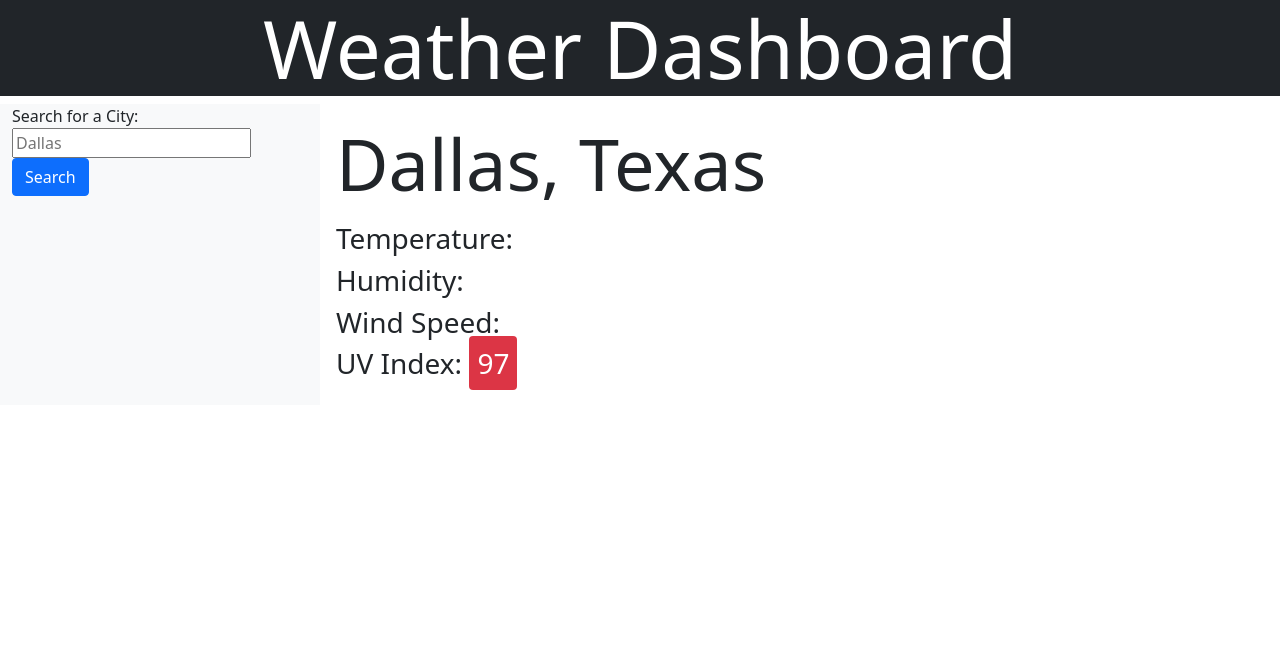
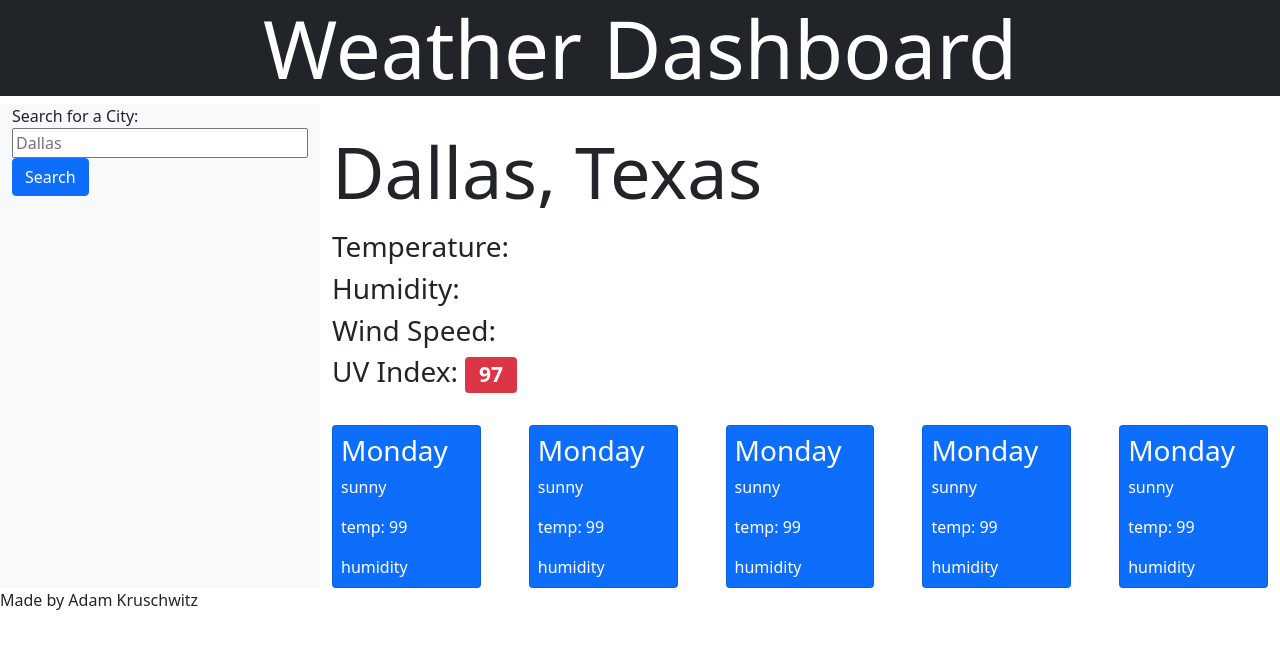
Before and after one commit to AdamKruschwitz/weather-dashboard, a plain HTML site: page index.html in a window 1280 px wide. Drawn offline with nearby package versions, Linux system fonts and the light colour scheme.

Commit message:
added gutters to next week cards

```diff
--- a/index.html
+++ b/index.html
@@ -20,25 +20,81 @@
         <aside class="container bg-light w-25">
             <div class="form-group">
                 <label for="city h2">Search for a City:</label>
-                <input name="city" id="city" type="text" class="field-control" placeholder="Dallas">
+                <input name="city" id="city" type="text" class="field-control w-100" placeholder="Dallas">
             </div>
             <button type="submit" class="btn btn-primary">Search</button>
         </aside>
         <main class="container w-75">
             <div class="row">
-                <!-- Weather cards will go here -->
-                <section class="card-body col-12">
-                    <p class="display-2">Dallas, Texas</p>
-                    <div>
+                <div class="col-12 py-4">
+                    <section>
+                        <p class="display-2">Dallas, Texas</p>
                         <p class="h3">Temperature: </p>
                         <p class="h3">Humidity: </p>
                         <p class="h3">Wind Speed: </p>
-                        <p class="h3">UV Index: <span class="p-2 rounded bg-danger text-white">97</span></p>
+                        <h3>UV Index: <span class="badge bg-danger">97</span></h3>
+                    </section>
+                </div>
+            </div>
+            <div class="row g-5">
+                <section class="col">
+                    <div class="card bg-primary text-white">
+                        <div class="card-body p-2">
+                            <h3 class="card-title">Monday</h3>
+                            <p class="card-text">sunny</p>
+                            <p class="card-text">temp: 99</p>
+                            <p class="card-text">humidity</p>
+                        </div>
+                    </div>
+                </section>
+
+                <section class="col">
+                    <div class="card bg-primary text-white">
+                        <div class="card-body p-2">
+                            <h3 class="card-title">Monday</h3>
+                            <p class="card-text">sunny</p>
+                            <p class="card-text">temp: 99</p>
+                            <p class="card-text">humidity</p>
+                        </div>
+                    </div>
+                </section>
+
+                <section class="col">
+                    <div class="card bg-primary text-white">
+                        <div class="card-body p-2">
+                            <h3 class="card-title">Monday</h3>
+                            <p class="card-text">sunny</p>
+                            <p class="card-text">temp: 99</p>
+                            <p class="card-text">humidity</p>
+                        </div>
+                    </div>
+                </section>
+
+                <section class="col">
+                    <div class="card bg-primary text-white">
+                        <div class="card-body p-2">
+                            <h3 class="card-title">Monday</h3>
+                            <p class="card-text">sunny</p>
+                            <p class="card-text">temp: 99</p>
+                            <p class="card-text">humidity</p>
+                        </div>
+                    </div>
+                </section>
+
+                <section class="col">
+                    <div class="card bg-primary text-white">
+                        <div class="card-body p-2">
+                            <h3 class="card-title">Monday</h3>
+                            <p class="card-text">sunny</p>
+                            <p class="card-text">temp: 99</p>
+                            <p class="card-text">humidity</p>
+                        </div>
                     </div>
                 </section>
             </div>
         </main>
     </div>
+    <footer>Made by Adam Kruschwitz</footer>
     <script
         src="https://code.jquery.com/jquery-3.6.0.min.js"
         integrity="sha256-/xUj+3OJU5yExlq6GSYGSHk7tPXikynS7ogEvDej/m4="
```
